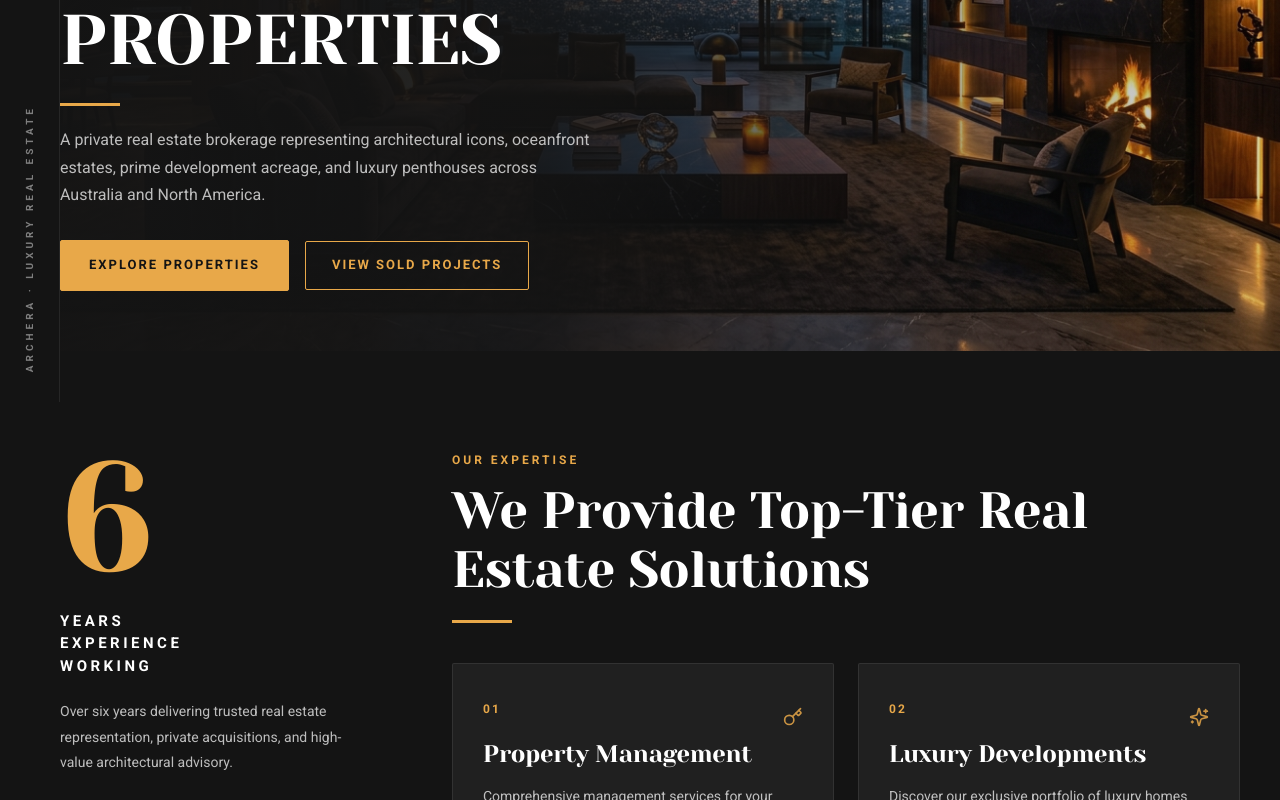
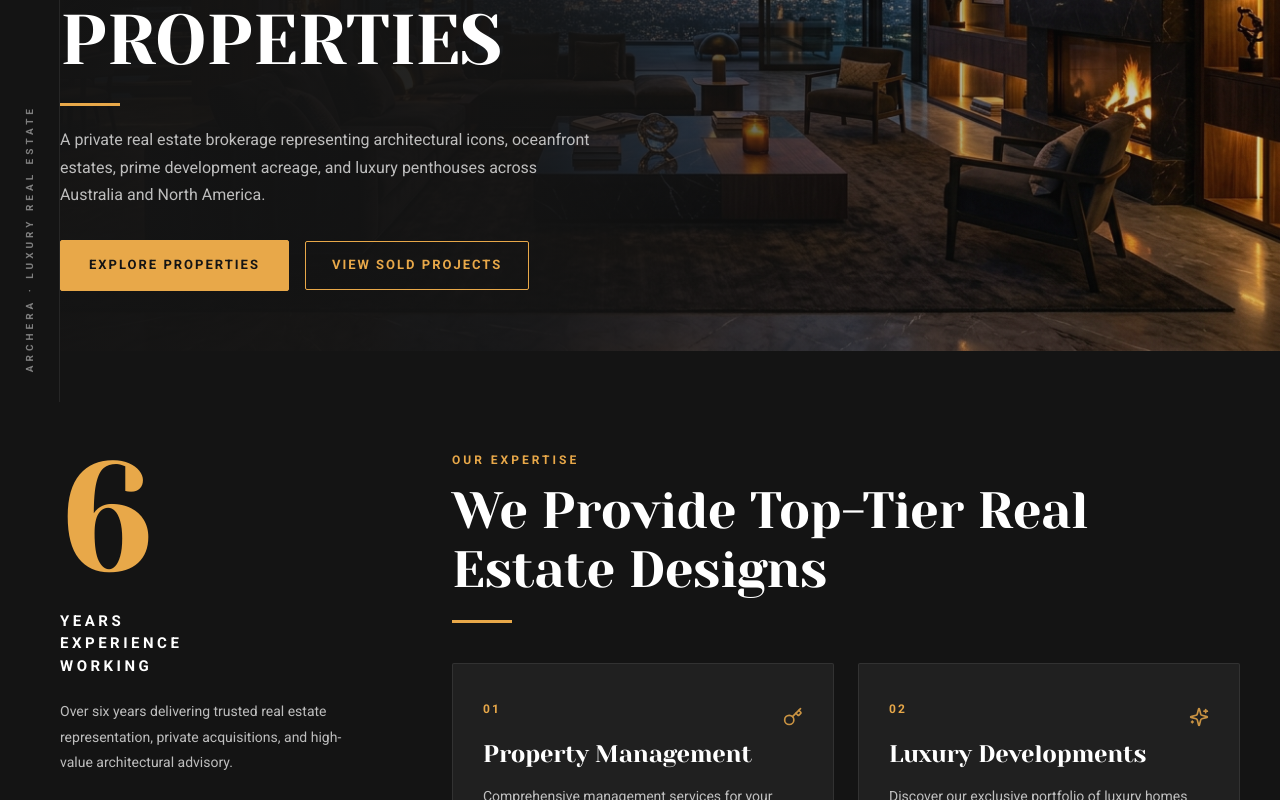
Before and after one commit to immehdi34/real-state-, a React (Vite) app in the folder frontend/: page / in a window 1280 px wide. Shown: the part 398-1198 px from the top of the page. Built offline with nearby package versions, Linux system fonts and the light colour scheme; no server answers; a web font is replaced by a local one.

Commit message:
fix: update services heading to 'We Provide Top-Tier Real Estate Designs'

```diff
--- a/frontend/src/components/TypesSection.jsx
+++ b/frontend/src/components/TypesSection.jsx
@@ -66,7 +66,7 @@ export default function TypesSection() {
             <div style={{ marginBottom: '40px' }}>
               <span className="section-subtitle">OUR EXPERTISE</span>
               <h2 className="section-title">
-                We Provide Top-Tier Real Estate Solutions
+                We Provide Top-Tier Real Estate Designs
               </h2>
               <div className="gold-divider" />
             </div>
```
